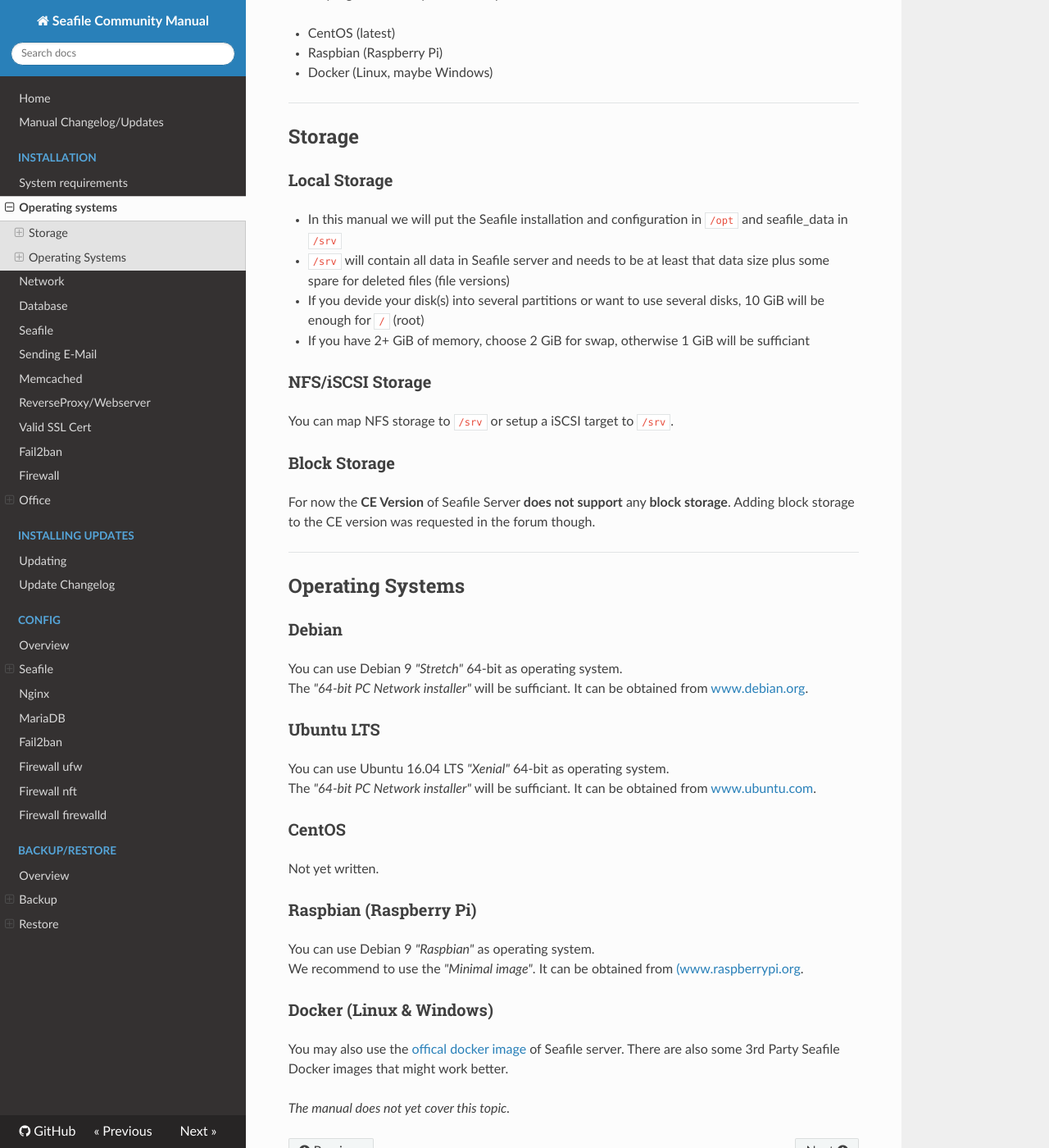
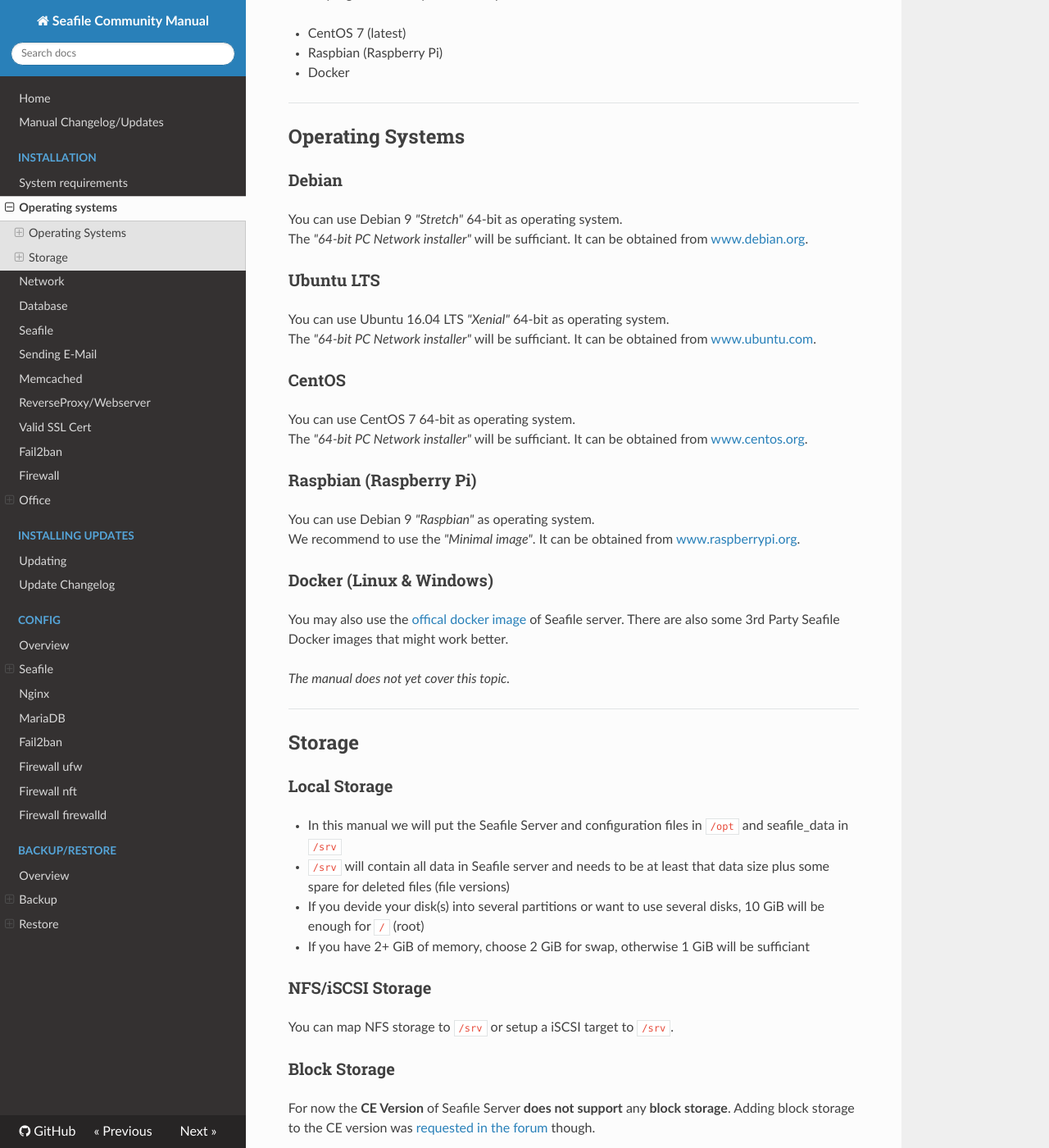
Before and after one commit to DerDanilo/seafile-community-manual, an MkDocs documentation site: the page built from docs/installation/operating-system.md, in a window 1280 px wide and 1400 px high, scrolled down 660 px. Shown: the whole window at 82% size. Built offline with MkDocs 1.6.1, drawn with Linux system fonts in a browser that asks for light colours; nearby versions of some CDN libraries; old or Windows-style settings are respelled for this version of MkDocs; part of the change alters nothing that is shown; some of the changed text lies outside the part shown.

Commit message:
update os

```diff
--- a/docs/installation/operating-system.md
+++ b/docs/installation/operating-system.md
@@ -5,34 +5,16 @@
 
 This manual covers setup on the following operating systems:
 
-* Debian (latest)
-* Ubuntu LTS (latest)
+* Debian 9 Stretch (latest)
+* Ubuntu 16.04 LTS (latest)
 
 Still in progress and may not be complete:
 
-* CentOS (latest)
+* CentOS 7 (latest)
 * Raspbian (Raspberry Pi)
-* Docker (Linux, maybe Windows)
+* Docker
 
 ---
-
-## Storage
-### Local Storage
-
-* In this manual we will put the Seafile installation and configuration in `/opt` and seafile_data in `/srv`
-* `/srv` will contain all data in Seafile server and needs to be at least that data size plus some spare for deleted files (file versions)
-
-* If you devide your disk(s) into several partitions or want to use several disks, 10 GiB will be enough for `/` (root)
-* If you have 2+ GiB of memory, choose 2 GiB for swap, otherwise 1 GiB will be sufficiant
-
-### NFS/iSCSI Storage
-You can map NFS storage to `/srv` or setup a iSCSI target to `/srv`.
-
-### Block Storage
-For now the **CE Version** of Seafile Server **does not support** any **block storage**. Adding block storage to the CE version was requested in the forum though.
-
----
-
 
 ## Operating Systems
 ### Debian
@@ -44,14 +26,31 @@ You can use Ubuntu 16.04 LTS *"Xenial"* 64-bit as operating system.
 The *"64-bit PC Network installer"* will be sufficiant. It can be obtained from [www.ubuntu.com](https://www.ubuntu.com/download/alternative-downloads).
 
 ### CentOS
-Not yet written.
+You can use CentOS 7 64-bit as operating system.
+The *"64-bit PC Network installer"* will be sufficiant. It can be obtained from [www.centos.org](https://www.centos.org/download/).
 
 ### Raspbian (Raspberry Pi)
 You can use  Debian 9 *"Raspbian"* as operating system.
-We recommend to use the *"Minimal image"*. It can be obtained from [(www.raspberrypi.org](https://www.raspberrypi.org/downloads/raspbian/).
+We recommend to use the *"Minimal image"*. It can be obtained from [www.raspberrypi.org](https://www.raspberrypi.org/downloads/raspbian/).
 
 ### Docker (Linux & Windows)
 You may also use the [offical docker image](https://hub.docker.com/r/seafileltd/seafile/) of Seafile server.
 There are also some 3rd Party Seafile Docker images that might work better.
 
 *The manual does not yet cover this topic.*
+
+---
+
+## Storage
+### Local Storage
+
+* In this manual we will put the Seafile Server and configuration files in `/opt` and seafile_data in `/srv`
+* `/srv` will contain all data in Seafile server and needs to be at least that data size plus some spare for deleted files (file versions)
+* If you devide your disk(s) into several partitions or want to use several disks, 10 GiB will be enough for `/` (root)
+* If you have 2+ GiB of memory, choose 2 GiB for swap, otherwise 1 GiB will be sufficiant
+
+### NFS/iSCSI Storage
+You can map NFS storage to `/srv` or setup a iSCSI target to `/srv`.
+
+### Block Storage
+For now the **CE Version** of Seafile Server **does not support** any **block storage**. Adding block storage to the CE version was [requested in the forum](https://forum.seafile.com/t/add-s3-custom-base-bucket-option-make-available-to-ce/) though.
```
